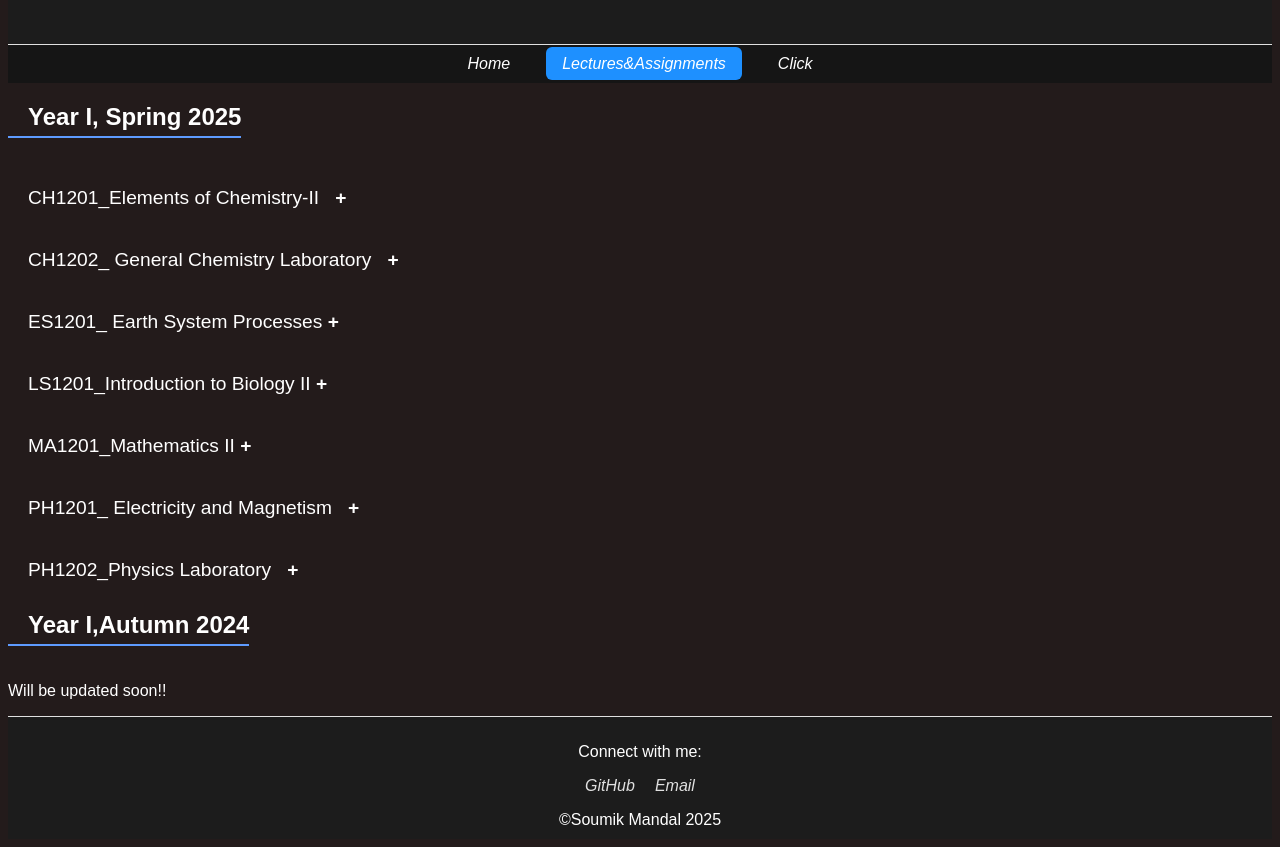
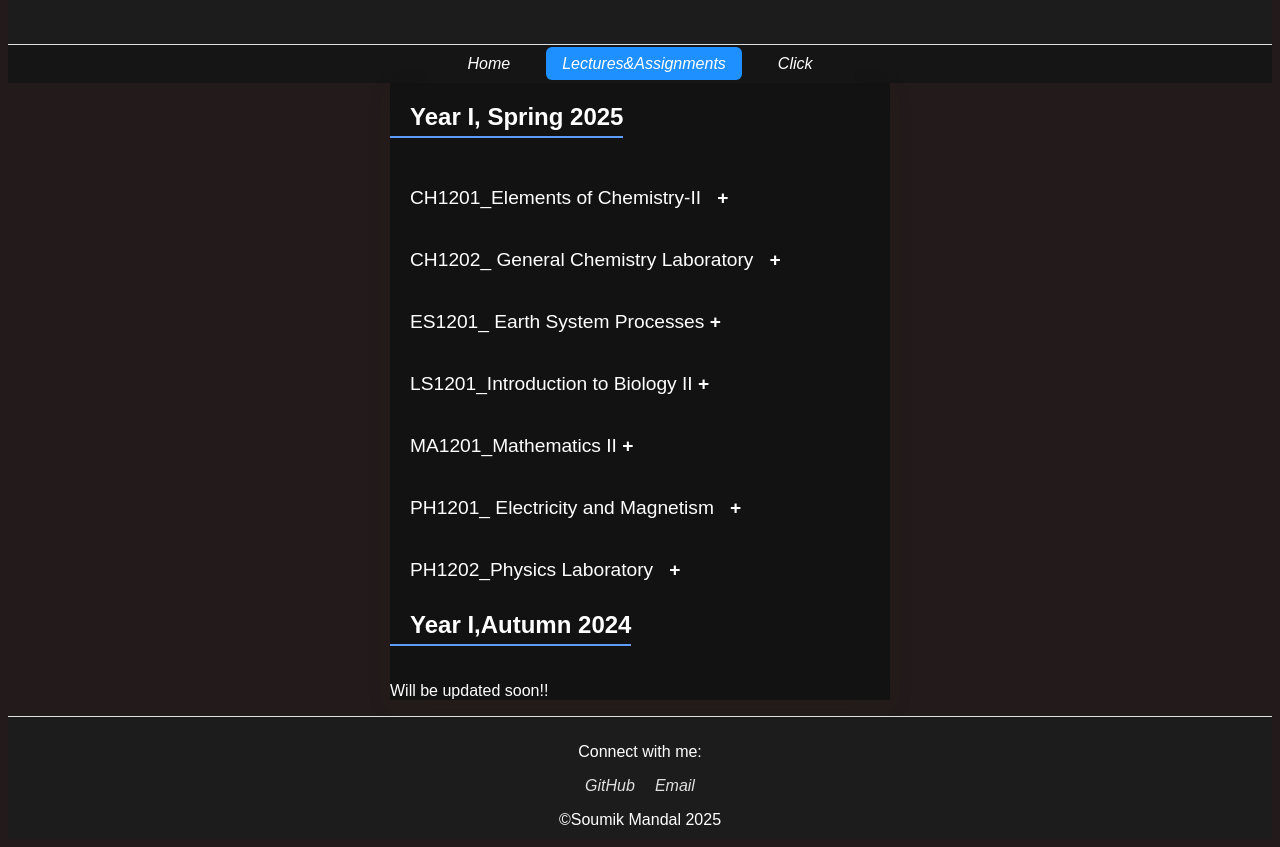
Before and after one commit to Soumik625/lecturenotes, a plain HTML site: page index.html in a window 1280 px wide. Shown: the part 103-950 px from the top of the page. Drawn offline with Linux system fonts and the light colour scheme.

Commit message:
Update style.css

```diff
--- a/style.css
+++ b/style.css
@@ -33,6 +33,15 @@ header p {
     /* Allow the <p> to occupy only the width of its content */
     white-space: nowrap;
     /* Ensure text does not wrap */
+}
+
+.card{
+    background-color: #121212;
+    border-radius: 16 px;
+    padding: auto;
+    box-shadow: 0 8px 24px rgba(50,40,10,0.1);
+    max-width: 500px;
+    margin: auto;
 }
 
 .navbar-container {
```
